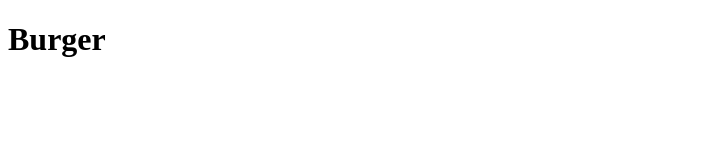
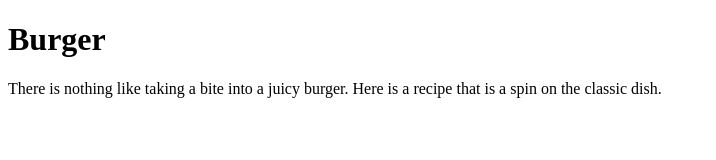
Before and after one commit to ntrierw/odin-recipes, a plain HTML site: page recipes/burger.html in a window 1280 px wide. Shown: the whole page, without its empty margins (0-716 px from the left). Drawn offline with Linux system fonts and the light colour scheme.

Commit message:
Added description to burger recipe page

```diff
--- a/recipes/burger.html
+++ b/recipes/burger.html
@@ -8,5 +8,10 @@
   </head>
   <body>
     <h1>Burger</h1>
+    <p>
+    There is nothing like taking a bite into
+a juicy burger. Here is a recipe that is a
+spin on the classic dish.
+    </p>
   </body>
 </html>
```
